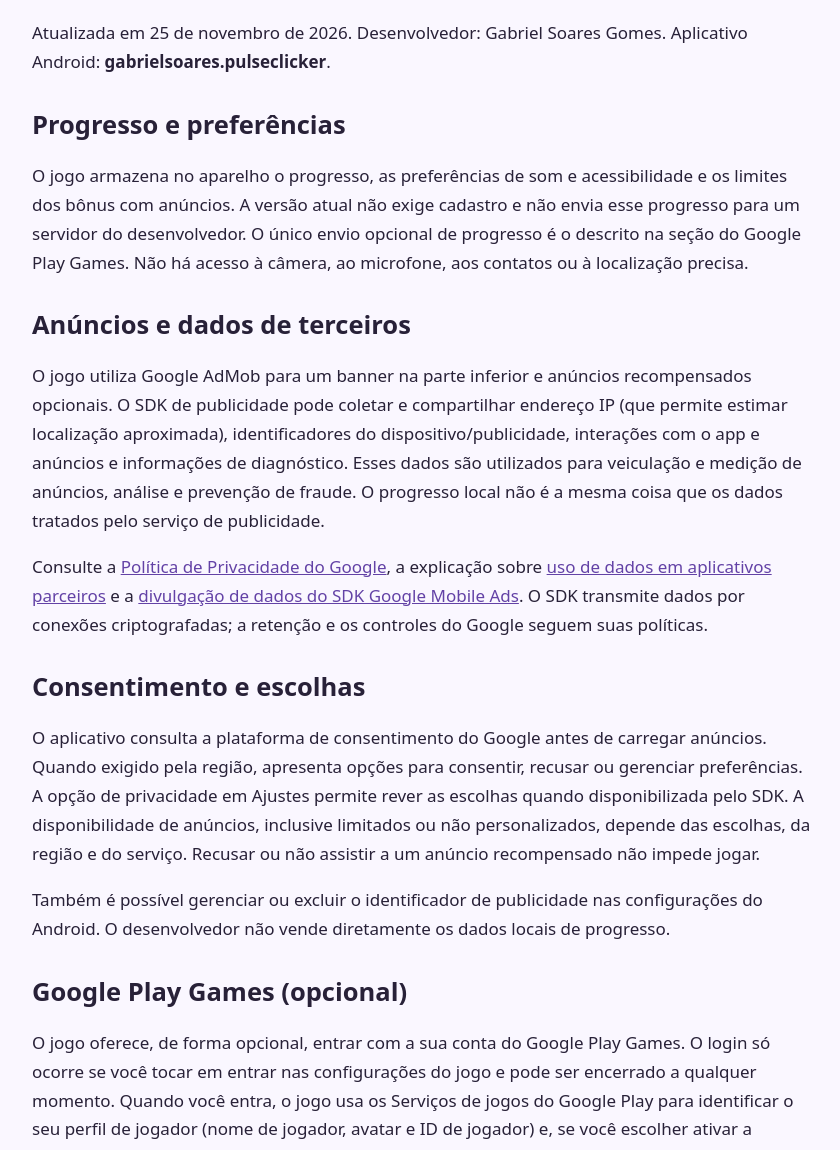
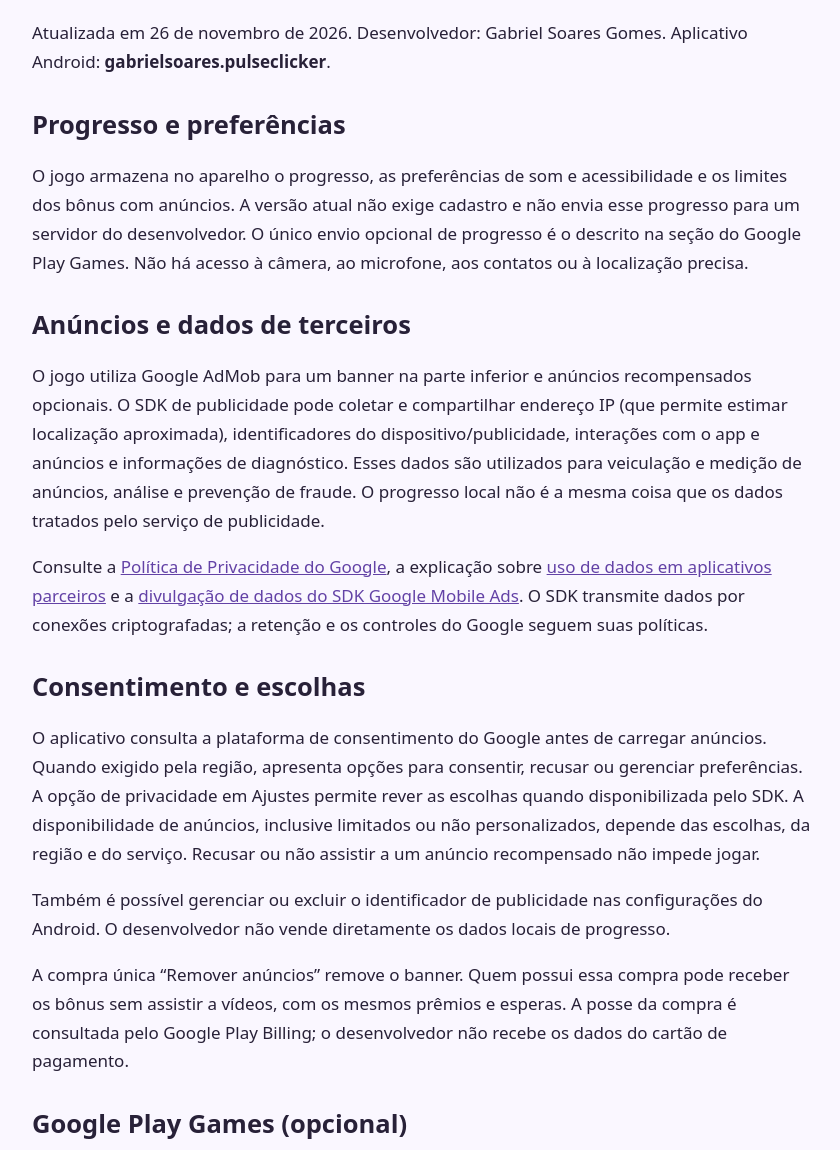
Before and after one commit to GabrielSoaresGomes/GabrielSoaresGomes.github.io, a plain HTML site: page pulse-clicker/privacy.html in a window 1280 px wide. Shown: the part 133-1283 px from the top of the page, without its empty margins (218-1058 px from the left). Drawn offline with Linux system fonts and the light colour scheme.

Commit message:
docs(pulse): explica compra Remover anúncios na política de privacidade

```diff
--- a/pulse-clicker/privacy.html
+++ b/pulse-clicker/privacy.html
@@ -9,7 +9,7 @@
 </head>
 <body><main>
 <h1>Pulse Clicker — Política de privacidade</h1>
-<p>Atualizada em 25 de novembro de 2026. Desenvolvedor: Gabriel Soares Gomes. Aplicativo Android: <strong>gabrielsoares.pulseclicker</strong>.</p>
+<p>Atualizada em 26 de novembro de 2026. Desenvolvedor: Gabriel Soares Gomes. Aplicativo Android: <strong>gabrielsoares.pulseclicker</strong>.</p>
 <h2>Progresso e preferências</h2>
 <p>O jogo armazena no aparelho o progresso, as preferências de som e acessibilidade e os limites dos bônus com anúncios. A versão atual não exige cadastro e não envia esse progresso para um servidor do desenvolvedor. O único envio opcional de progresso é o descrito na seção do Google Play Games. Não há acesso à câmera, ao microfone, aos contatos ou à localização precisa.</p>
 <h2>Anúncios e dados de terceiros</h2>
@@ -18,6 +18,7 @@
 <h2>Consentimento e escolhas</h2>
 <p>O aplicativo consulta a plataforma de consentimento do Google antes de carregar anúncios. Quando exigido pela região, apresenta opções para consentir, recusar ou gerenciar preferências. A opção de privacidade em Ajustes permite rever as escolhas quando disponibilizada pelo SDK. A disponibilidade de anúncios, inclusive limitados ou não personalizados, depende das escolhas, da região e do serviço. Recusar ou não assistir a um anúncio recompensado não impede jogar.</p>
 <p>Também é possível gerenciar ou excluir o identificador de publicidade nas configurações do Android. O desenvolvedor não vende diretamente os dados locais de progresso.</p>
+<p>A compra única “Remover anúncios” remove o banner. Quem possui essa compra pode receber os bônus sem assistir a vídeos, com os mesmos prêmios e esperas. A posse da compra é consultada pelo Google Play Billing; o desenvolvedor não recebe os dados do cartão de pagamento.</p>
 <h2>Google Play Games (opcional)</h2>
 <p>O jogo oferece, de forma opcional, entrar com a sua conta do Google Play Games. O login só ocorre se você tocar em entrar nas configurações do jogo e pode ser encerrado a qualquer momento. Quando você entra, o jogo usa os Serviços de jogos do Google Play para identificar o seu perfil de jogador (nome de jogador, avatar e ID de jogador) e, se você escolher ativar a nuvem, para salvar e sincronizar uma cópia do seu progresso nos Jogos salvos do Google Play. Esses dados são tratados pelo Google conforme a <a href="https://policies.google.com/privacy?hl=pt-BR">Política de Privacidade do Google</a> e os termos dos Serviços de jogos; o desenvolvedor não recebe nem armazena nome, avatar ou ID de jogador em servidor próprio. Sem entrar, o jogo continua funcionando normalmente e o progresso permanece apenas no aparelho. A conta usada em compras no Google Play é a conta ativa na Play Store do aparelho e pode ser diferente da conta do Google Play Games.</p>
 <h2>Público</h2>
```
